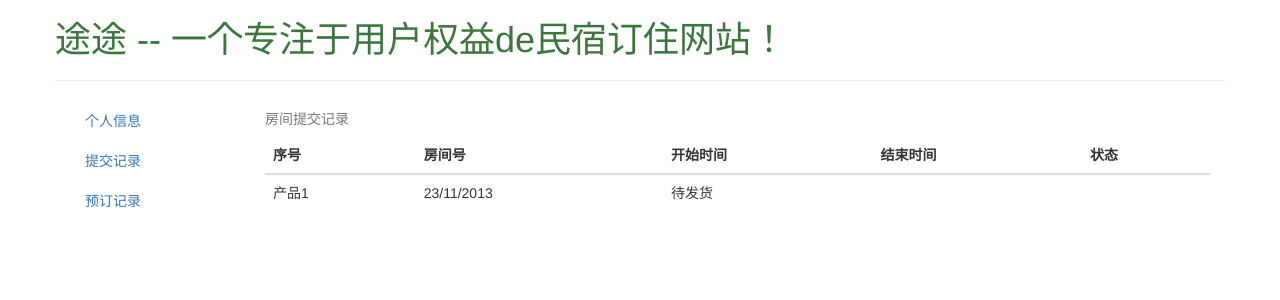
After one commit to ShawnCrazy/minsu, a CodeIgniter app: the page made by application/views/pages/person.php in a window 1280 px wide, after a click on "提交记录". The commit adds this page. Shown: the top 300 px of the page. Run offline with CodeIgniter, Linux system fonts and the light colour scheme; some libraries are stand-ins or nearby versions.

Commit message:
添加个人中心

```diff
--- /dev/null
+++ b/application/views/pages/person.php
@@ -0,0 +1,122 @@
+<!DOCTYPE html>
+<head>
+    <meta charset="UTF-8">
+    <meta http-equiv="X-UA-Compatible" content="IE=edge">
+    <title>【途途】-个人中心</title>
+    <script type="text/javascript" src="<?= base_url(); ?>assets/js/jquery-1.10.2.js"></script>
+    <script type="text/javascript" src="<?= base_url(); ?>assets/js/bootstrap.min.js"></script>
+    <link rel="stylesheet" href="<?= base_url(); ?>assets/css/bootstrap.css">
+</head>
+<body>
+<div class="container">
+    <div class="row">
+        <div class="col logo">
+            <h1 class="text-success">途途 -- 一个专注于用户权益de民宿订住网站！</h1>
+            <hr/>
+        </div>
+    </div>
+</div>
+<div class="container">
+    <!--    <div class="jumbotron">-->
+    <!--        <h1>Bootstrap Affix</h1>-->
+    <!--    </div>-->
+    <div class="row">
+        <div class="col-md-2 col-sm-3" id="myScrollspy">
+            <ul class="nav" data-spy="affix" data-offset-top="50">
+                <li class=""><a href="#person" data-toggle="tab">个人信息</a></li>
+                <li class=""><a href="#submit" data-toggle="tab">提交记录</a></li>
+                <li class="active"><a href="#ordered" data-toggle="tab">预订记录</a></li>
+            </ul>
+        </div>
+        <div class="col-md-10 col-sm-7 tab-content">
+            <div class="tab-pane fade in active" id="home">
+                <p>这是使用bootstrap框架的页面</p>
+            </div>
+            <div class="tab-pane fade" id="person">
+                <form class="form-horizontal" role="form">
+                    <div class="form-group">
+                        <label for="nickname" class="col-sm-2 control-label">昵称</label>
+                        <div class="col-sm-10">
+                            <input type="text" class="form-control" id="nickname" maxlength="20"/>
+                        </div>
+                    </div>
+                    <div class="form-group">
+                        <label for="account" class="col-sm-2 control-label">账户/邮箱</label>
+                        <div class="col-sm-10">
+                            <input type="text" class="form-control" id="account" maxlength="20" readonly/>
+                        </div>
+                    </div>
+                    <div class="form-group">
+                        <label for="pwd" class="col-sm-2 control-label">旧密码</label>
+                        <div class="col-sm-10">
+                            <input type="password" class="form-control" id="pwd"
+                            maxlength="20" placeholder="如要修改密码请正确填写"/>
+                        </div>
+                    </div>
+                    <div class="form-group">
+                        <label for="new-pwd" class="col-sm-2 control-label">新密码</label>
+                        <div class="col-sm-10">
+                            <input type="password" class="form-control" id="new-pwd"
+                                   maxlength="20" placeholder="如要修改请填写正确的旧密码"/>
+                        </div>
+                    </div>
+                    <div class="form-group">
+                        <label for="mobile" class="col-sm-2 control-label">联系电话</label>
+                        <div class="col-sm-10">
+                            <input type="tel" class="form-control" id="mobile" />
+                        </div>
+                    </div>
+                    <div class="form-group">
+                        <div class="col-sm-offset-2 col-sm-10">
+                            <button type="submit" class="btn btn-default">保存</button>
+                        </div>
+                    </div>
+                </form>
+            </div>
+            <div class="tab-pane fade table-responsive" id="submit">
+                <table class="table">
+                    <caption>房间提交记录</caption>
+                    <thead>
+                    <tr>
+                        <th>序号</th>
+                        <th>房间号</th>
+                        <th>开始时间</th>
+                        <th>结束时间</th>
+                        <th>状态</th>
+                    </tr>
+                    </thead>
+                    <tbody>
+                    <tr>
+                        <td>产品1</td>
+                        <td>23/11/2013</td>
+                        <td>待发货</td>
+                    </tr>
+                    </tbody>
+                </table>
+            </div>
+            <div class="tab-pane fade table-responsive" id="ordered">
+                <table class="table">
+                    <caption>预订详情记录</caption>
+                    <thead>
+                    <tr>
+                        <th>序号</th>
+                        <th>房间号</th>
+                        <th>开始时间</th>
+                        <th>结束时间</th>
+                        <th>状态</th>
+                    </tr>
+                    </thead>
+                    <tbody>
+                    <tr>
+                        <td>产品1</td>
+                        <td>23/11/2013</td>
+                        <td>待发货</td>
+                    </tr>
+                    </tbody>
+                </table>
+            </div>
+        </div>
+    </div>
+</div>
+</body>
+</html>
--- a/application/views/templates/header.php
+++ b/application/views/templates/header.php
@@ -90,9 +90,9 @@
         <div class="t-navbar-bg"></div>
         <div class="fluid-content">
             <div class="t-navbar clearfix"><a href="/" class="t-logo t-fl"><img
-                            src="../static/img/tujia-logo-1.png" alt=""></a>
+                            src="<?= base_url(); ?>static/img/tujia-logo-1.png" alt=""></a>
                 <ul class="t-fl">
-                    <li><a class="t-nav-cata t-nav-cata-on" href="https://www.tujia.com/">首页</a></li>
+                    <li><a class="t-nav-cata t-nav-cata-on" href="<?= site_url('page'); ?>">首页</a></li>
                     <li><a class="t-nav-cata" href="https://www.tujia.com/villa/">别墅</a></li>
                     <li><a class="t-nav-cata" href="https://international.tujia.com">海外公寓</a></li>
                     <li><a class="t-nav-cata" href="https://travel.tujia.com">发现</a></li>
@@ -103,7 +103,7 @@
                             注册</a> <span class="log-pro"></span></li>
                     <li class="m-unlogin" data-val="login"><a class="t-lk-log" -href="<?= site_url('page/loginpage') ?>">
                             登录</a></li>
-                    <li class="m-login m-tujing-user"><a class="t-lk-log" href="<?= site_url('page/orderlist') ?>">
+                    <li class="m-login m-tujing-user"><a class="t-lk-log" href="<?= site_url('page/person') ?>">
                             我的途家</a></li>
                     <li class="m-login"><a class="t-lk-log" href="javascript:;" onclick="logout()">
                             [退出]</a></li>
```
Also changed, not shown: application/controllers/Page.php (+16 -0 lines), static/js/custom.js (+5 -3 lines).
